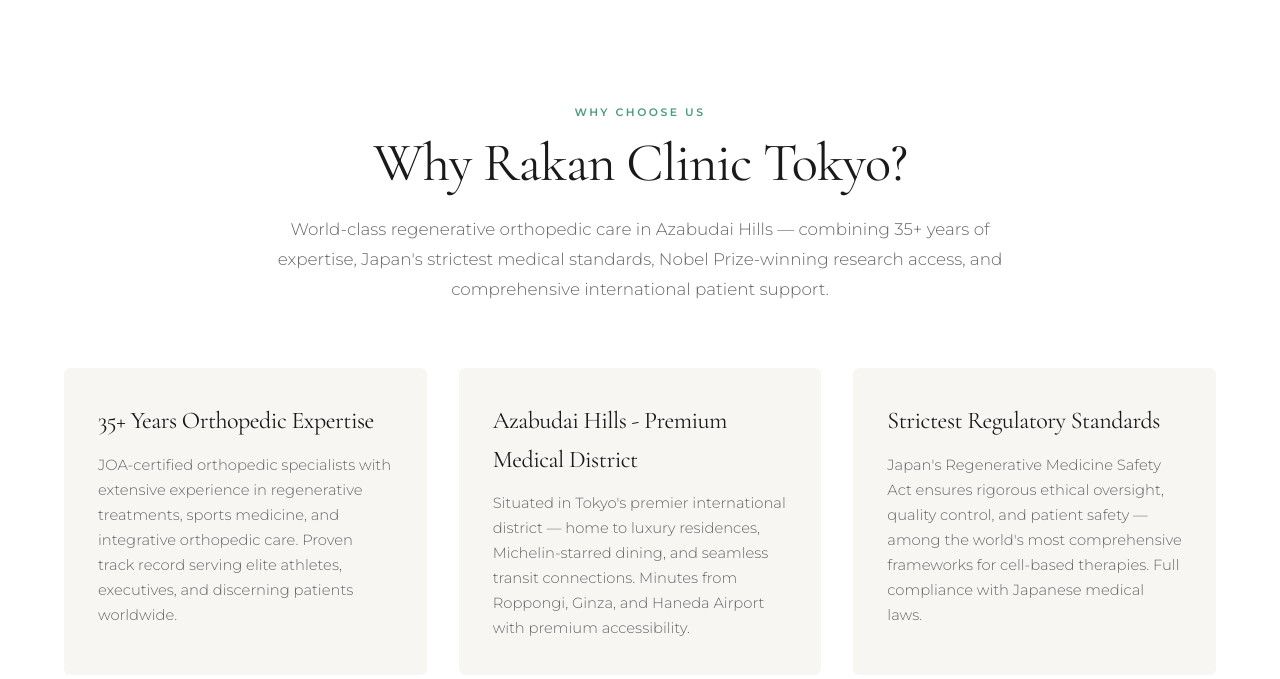
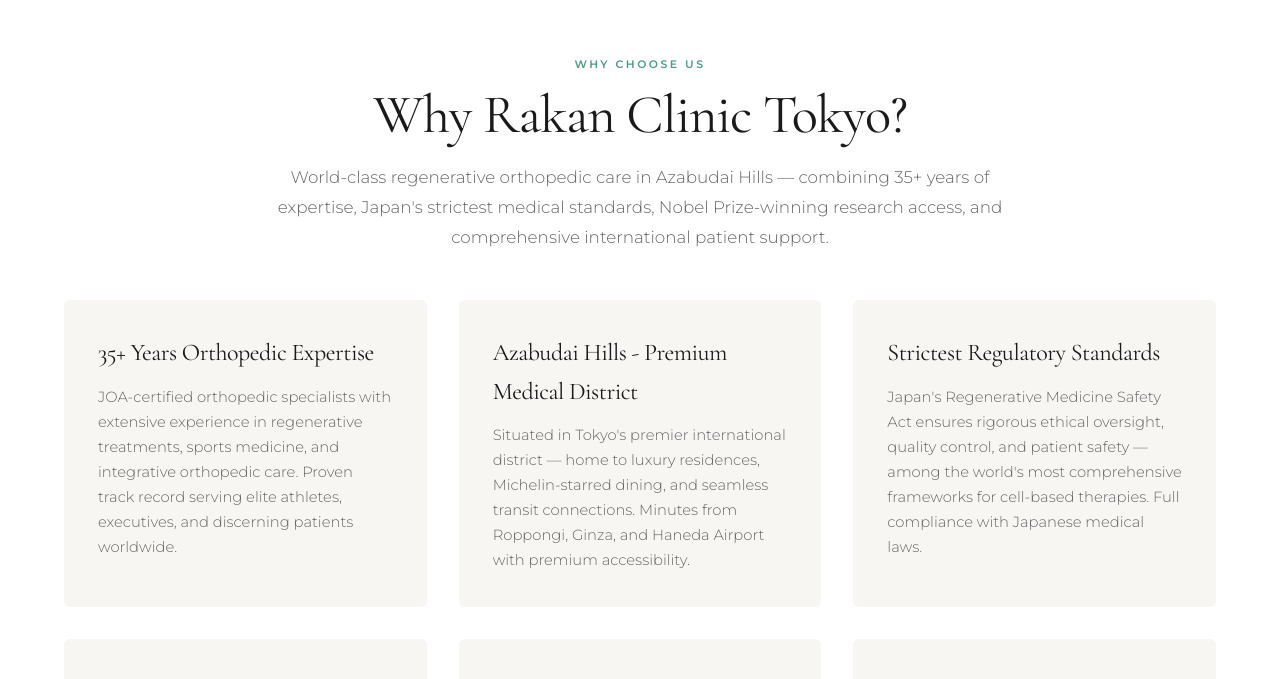
Before and after one commit to imaik129/rakan-clinic-global, a Next.js app: page /en in a window 1280 px wide. Shown: the part 3473-4152 px from the top of the page. Built offline with nearby package versions, Linux system fonts and the light colour scheme.

Commit message:
Reduce spacing above 'Why Rakan Clinic Tokyo?' section
Changes:
- Reduced top/bottom padding from py-[6rem] to py-[3rem]
- Reduced header bottom margin from mb-[4rem] to mb-[3rem]
- Reduced heading bottom margin from mb-5 to mb-4
- Makes the section more compact and reduces excessive spacing

```diff
--- a/app/[locale]/page-sections.tsx
+++ b/app/[locale]/page-sections.tsx
@@ -337,14 +337,14 @@
     const featureKeys = ['expertise', 'location', 'standards', 'research', 'facility', 'support'];
 
     return (
-        <section id="services" className="px-[5%] py-[6rem] bg-white">
+        <section id="services" className="px-[5%] py-[3rem] bg-white">
             <div className="max-w-[1400px] mx-auto">
                 {/* Header */}
-                <div className="text-center max-w-[900px] mx-auto mb-[4rem]">
+                <div className="text-center max-w-[900px] mx-auto mb-[3rem]">
                     <div className="text-[0.68rem] tracking-[2.5px] uppercase text-[#4a9b7f] mb-3 font-semibold">
                         {t('whyTokyo.badge')}
                     </div>
-                    <h2 className="font-['Cormorant_Garamond'] text-[clamp(2rem,4.5vw,3.4rem)] mb-5 leading-[1.1] font-bold">
+                    <h2 className="font-['Cormorant_Garamond'] text-[clamp(2rem,4.5vw,3.4rem)] mb-4 leading-[1.1] font-bold">
                         {t('whyTokyo.heading')}
                     </h2>
                     <p className="text-[1.05rem] text-[#666666] leading-[1.8] font-light max-w-[750px] mx-auto">
```
